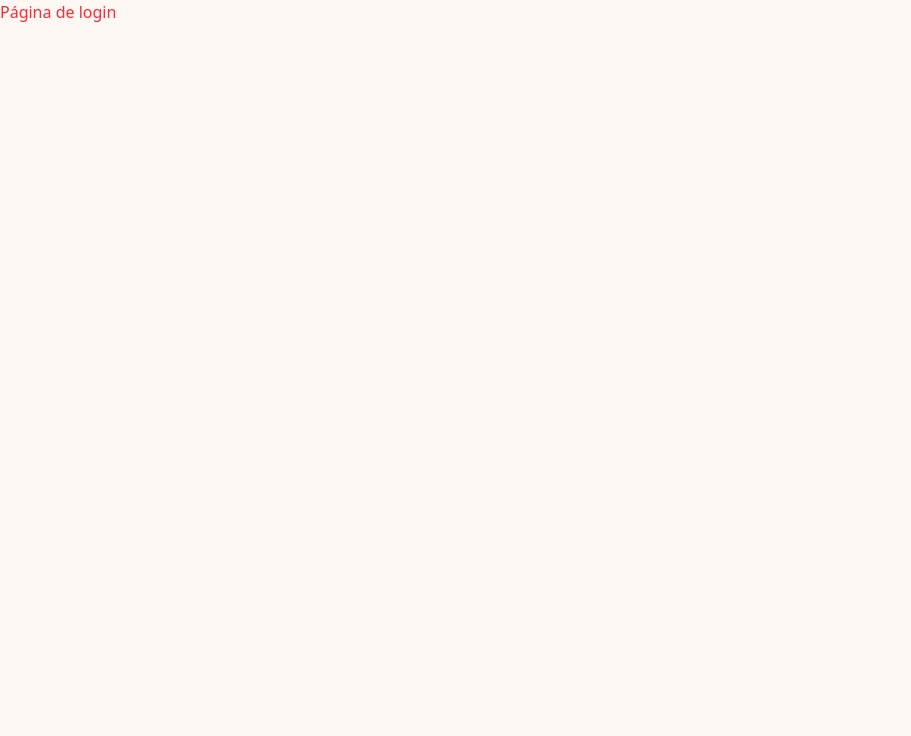
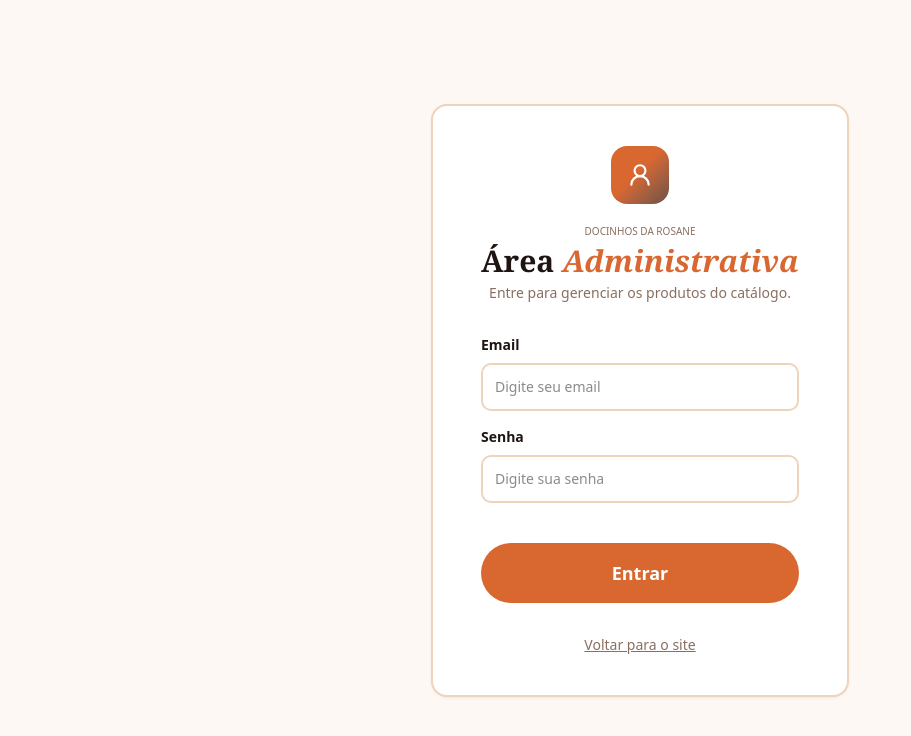
Before and after one commit to docinhos-da-rosane/docinhos-app, a React (Vite) app: page /admin/login in a window 1280 px wide. Shown: the top 736 px of the page, without its empty margins (0-911 px from the left). Built offline with nearby package versions, Linux system fonts and the light colour scheme; no server answers.

Commit message:
feat: estruturar estilização inicial da pagina de login

```diff
--- a/index.html
+++ b/index.html
@@ -7,7 +7,7 @@
     <title>vite-app</title>
   </head>
   <body>
-    <div id="root"></div>
+    <div id="root" class="min-h-dvh bg-background"></div>
     <script type="module" src="/src/main.tsx"></script>
   </body>
 </html>
--- /dev/null
+++ b/src/features/auth/components/AuthIcon.tsx
@@ -0,0 +1,9 @@
+import { UserRound } from "lucide-react"
+
+export function AuthIcon() {
+  return (
+    <div className="flex max-w-fit items-center justify-center rounded-lg bg-linear-to-br from-primary from-45% to-secondary p-4">
+      <UserRound size={26} color="white" />
+    </div>
+  )
+}
--- /dev/null
+++ b/src/features/auth/components/AuthLogin.tsx
@@ -0,0 +1,62 @@
+import { CustomButton, Painel } from "@/shared/components"
+import { AuthIcon } from "./AuthIcon"
+import { Link } from "react-router-dom"
+
+export function AuthLogin() {
+  return (
+    <Painel className="md:px-12 md:py-10">
+      <header className="flex flex-col items-center justify-center gap-5">
+        <AuthIcon />
+        <div className="flex flex-col items-center justify-center gap-1 text-center">
+          <span className="text-[10px] text-muted-foreground uppercase">
+            Docinhos da Rosane
+          </span>
+          <h1 className="text-3xl font-bold">
+            Área <span className="text-primary italic">Administrativa</span>
+          </h1>
+          <p className="text-sm text-muted-foreground">
+            Entre para gerenciar os produtos do catálogo.
+          </p>
+        </div>
+      </header>
+      <form className="my-8">
+        <div className="mb-4 flex flex-col gap-2">
+          <label htmlFor="email" className="text-sm font-semibold">
+            Email
+          </label>
+          <input
+            type="email"
+            id="email"
+            name="email"
+            placeholder="Digite seu email"
+            className="w-full rounded-md border-2 border-border p-3 text-sm focus:ring-2 focus:ring-primary focus:outline-none"
+          />
+        </div>
+        <div className="mb-4 flex flex-col gap-2">
+          <label htmlFor="password" className="text-sm font-semibold">
+            Senha
+          </label>
+          <input
+            type="password"
+            id="password"
+            name="password"
+            placeholder="Digite sua senha"
+            className="w-full rounded-md border-2 border-border p-3 text-sm focus:ring-2 focus:ring-primary focus:outline-none"
+          />
+        </div>
+        <CustomButton type="submit" variant="primary" className="mt-10">
+          Entrar
+        </CustomButton>
+      </form>
+
+      <footer className="flex flex-col items-center justify-center gap-2">
+        <Link
+          to="/"
+          className="text-sm text-muted-foreground underline hover:text-primary"
+        >
+          Voltar para o site
+        </Link>
+      </footer>
+    </Painel>
+  )
+}
--- a/src/features/auth/pages/LoginPage.tsx
+++ b/src/features/auth/pages/LoginPage.tsx
@@ -1,7 +1,9 @@
+import { AuthLogin } from "../components/AuthLogin"
+
 export function LoginPage() {
   return (
-    <section>
-      <p className="text-red-500">Página de login</p>
-    </section>
+    <main className="flex min-h-dvh items-center justify-center">
+      <AuthLogin />
+    </main>
   )
 }
--- /dev/null
+++ b/src/shared/components/button/CustomButton.tsx
@@ -0,0 +1,40 @@
+import { cn } from "@/shared/lib/utils"
+import type { ButtonHTMLAttributes, ReactNode } from "react"
+
+type CustomButtonVariant = "primary" | "secondary" | "info" | "danger"
+
+interface CustomButtonProps extends ButtonHTMLAttributes<HTMLButtonElement> {
+  variant?: CustomButtonVariant
+  icone?: ReactNode
+}
+
+const variants: Record<CustomButtonVariant, string> = {
+  primary: "bg-primary text-white hover:bg-primary/90",
+  secondary: "bg-secondary text-white hover:bg-secondary/90",
+  info: "bg-info text-white hover:bg-info/90",
+  danger: "bg-danger text-white hover:bg-danger/90",
+}
+
+export function CustomButton({
+  variant = "primary",
+  type = "button",
+  icone,
+  className,
+  children,
+  ...props
+}: CustomButtonProps) {
+  return (
+    <button
+      type={type}
+      className={cn(
+        "flex w-full cursor-pointer items-center justify-center gap-2 rounded-4xl p-4 text-lg font-bold transition-colors",
+        variants[variant],
+        className
+      )}
+      {...props}
+    >
+      {icone}
+      {children}
+    </button>
+  )
+}
--- a/src/shared/components/index.ts
+++ b/src/shared/components/index.ts
@@ -1 +1,3 @@
 export { HealthCheck } from "./health-check/HealthCheck"
+export { Painel } from "./layout/painel/Painel"
+export { CustomButton } from "./button/CustomButton"
--- /dev/null
+++ b/src/shared/components/layout/painel/Painel.tsx
@@ -0,0 +1,16 @@
+import { cn } from "@/shared/lib/utils"
+import type { ComponentProps } from "react"
+
+type PainelProps = ComponentProps<"section">
+
+export function Painel({ className, ...props }: PainelProps) {
+  return (
+    <section
+      className={cn(
+        "m-5 max-h-fit max-w-fit rounded-2xl border-2 border-border bg-card px-6 py-8 shadow-sm",
+        className
+      )}
+      {...props}
+    />
+  )
+}
```
